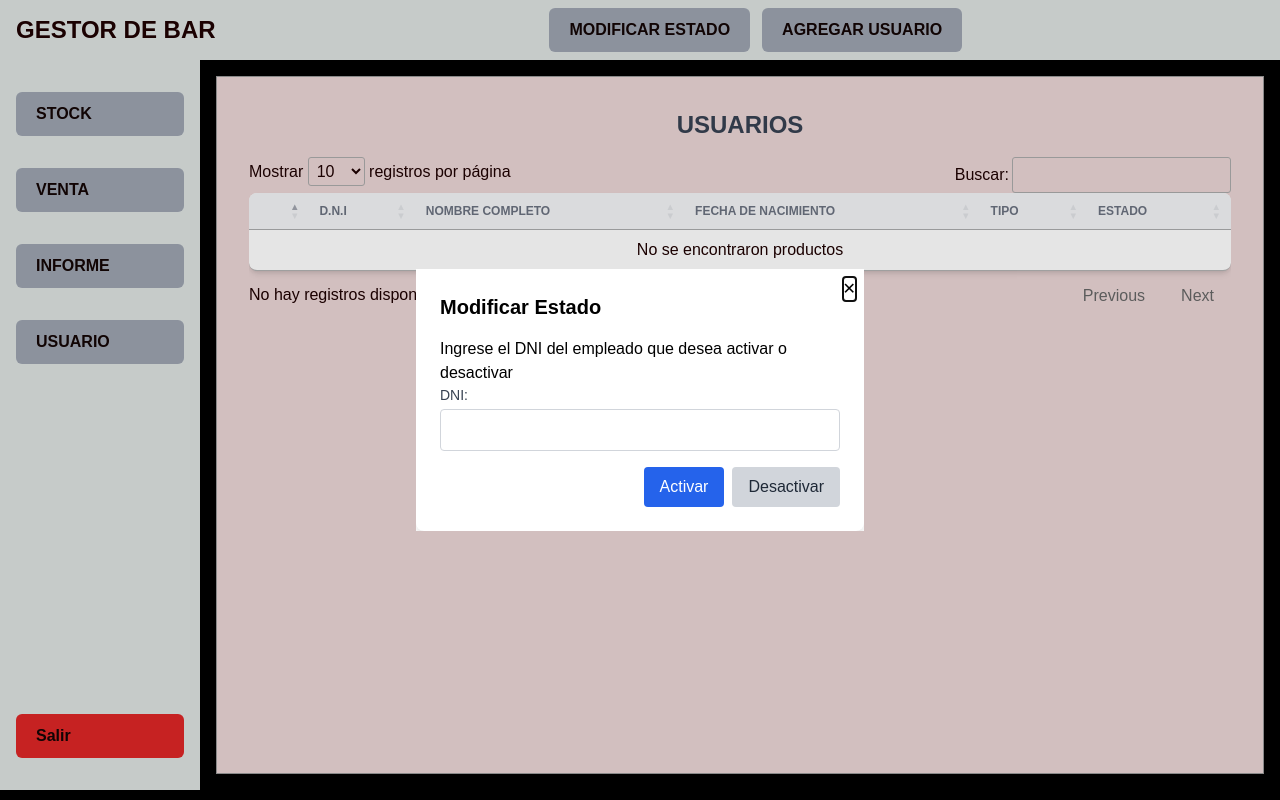
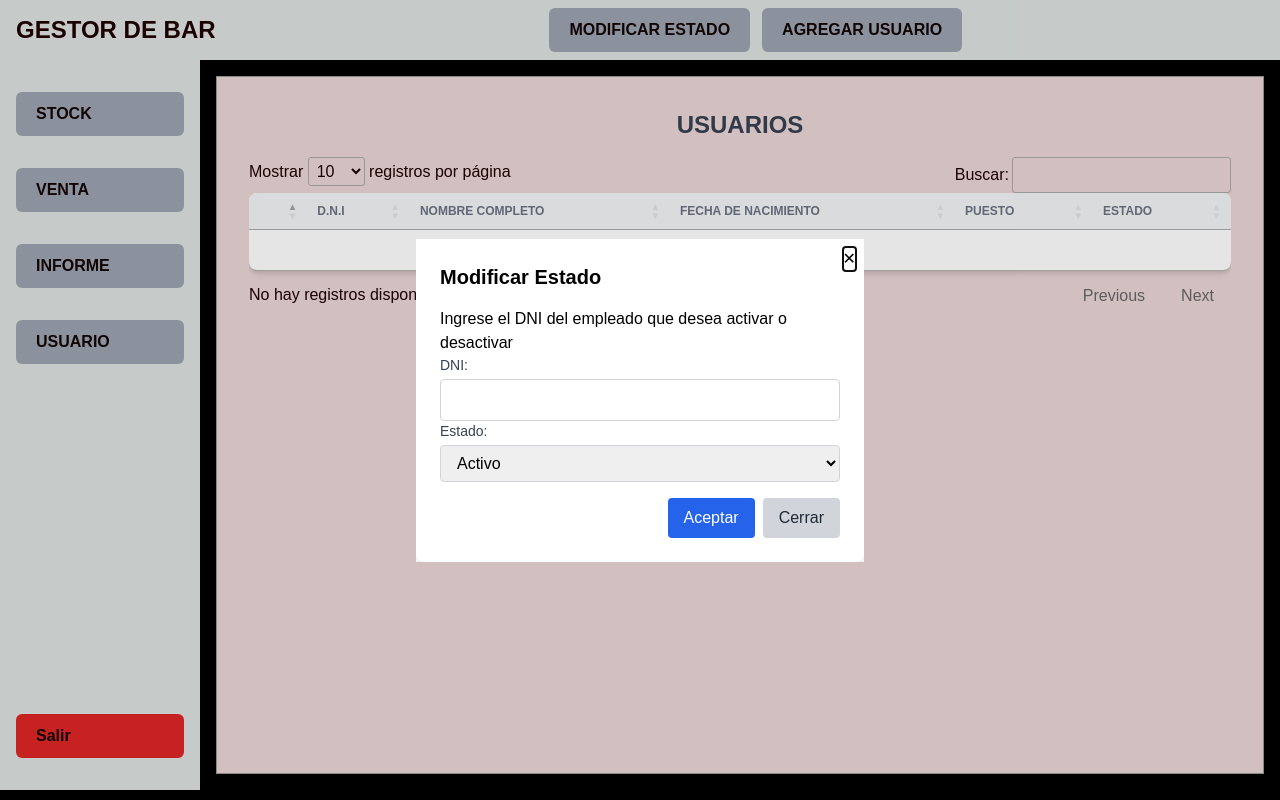
Before and after one commit to FrancoGarcia21/Proyecto-Web-Bar, a Flask app: page /usuario in a window 1280 px wide, after a click on "MODIFICAR ESTADO". Run offline with Flask 3, Linux system fonts and the light colour scheme; data that the repository does not hold is empty; some libraries are stand-ins or nearby versions.

Commit message:
funcion cargar  y modificar usuarios
Se agrego la función cargar usuarios y modificar el estado

```diff
--- a/controllers/usuario.py
+++ b/controllers/usuario.py
@@ -7,8 +7,51 @@ def obtener_usuarios():
         return []  # Devuelve lista vacía si falla la conexión
 
     cursor = conexion.cursor()
-    cursor.execute('SELECT * FROM public."Usuario"')
+    cursor.execute('SELECT * FROM public."usuarios"')
     usuarios = cursor.fetchall()
     cursor.close()
     conexion.close()
     return usuarios
+
+
+def cargar_usuario(dni, nombre, fecha_nacimiento, puesto, estado, clave):
+    """ Función para gargar un usuario en la base """
+    conexion = get_connection()
+    if conexion is None:
+        return False
+
+    try:
+        cursor = conexion.cursor()
+        cursor.execute("""
+            INSERT INTO public."usuarios" (dni_usuario, nombre, fecha_nacimiento, tipo_usuario, estado, clave)
+            VALUES (%s, %s, %s, %s, %s, %s)
+        """, (dni, nombre, fecha_nacimiento, puesto, estado, clave))
+        conexion.commit()
+        cursor.close()
+        conexion.close()
+        return True
+    except Exception as e:
+        print("Error al cargar usuario:", e)
+        return False
+
+def modificar_usuario(dni, estado):
+    """ Función que modifica el estado en la base """
+    conexion = get_connection()
+
+    if conexion is None:
+        return False
+
+    try:
+        cursor = conexion.cursor()
+        cursor.execute("""
+            UPDATE public.usuarios
+            SET estado = %s
+            WHERE dni_usuario = %s
+        """, (estado, dni))
+        conexion.commit()
+        cursor.close()
+        conexion.close()
+        return True
+    except Exception as e:
+        print( "Error al modificar Usuario: ", e)
+        return False
--- a/routes/usuario.py
+++ b/routes/usuario.py
@@ -1,5 +1,5 @@
-from flask import Blueprint, render_template
-from controllers.usuario import obtener_usuarios
+from flask import Blueprint, render_template, request, redirect, url_for
+from controllers.usuario import obtener_usuarios, cargar_usuario, modificar_usuario
 
 usuario_bp = Blueprint('usuario', __name__)
 
@@ -8,3 +8,29 @@ def usuario():
     """ Función para obtener el listado de empleados """
     usuarios = obtener_usuarios()
     return render_template('usuario.html', usuarios=usuarios)
+
+
+@usuario_bp.route('/usuario/cargar', methods=['POST'])
+def cargar_usuario_route():
+    """ Función para cargar usuario , recibe datos desde el formulario """
+    dni = request.form.get('dni')
+    nombre = request.form.get('fullName')
+    fecha_nacimiento = request.form.get('birthday')
+    puesto = request.form.get('puesto')
+    estado = request.form.get('estado')
+    clave = request.form.get('password')
+
+    # Llamar a la función del controlador para insertar el usuario
+    cargar_usuario(dni, nombre, fecha_nacimiento, puesto, estado, clave)
+
+    return redirect(url_for('usuario.usuario'))  # Redirige al listado actualizado
+
+@usuario_bp.route('/usuario/modificar', methods=['POST'])
+def modificar_usuario_route():
+    """ Función para modificar el estado de un usuario """
+    dni = request.form.get('dni')
+    estado = request.form.get('estado')
+
+    modificar_usuario(dni, estado)
+
+    return redirect(url_for('usuario.usuario'))
--- a/templates/botonUsuario/usuario-agregar.html
+++ b/templates/botonUsuario/usuario-agregar.html
@@ -6,15 +6,16 @@
 
 <!-- Modal -->
 <dialog id="my_modal_1" class="modal">
+  <!-- Aca comienza el modal -->
   <div class="modal-box w-full max-w-md p-6 bg-white rounded-lg shadow-lg">
     <h3 class="text-xl font-semibold mb-4">Crear Usuario</h3>
-    <!-- Este botón cierra en la esquina -->
-    <form method="dialog">
-      <button
+
+    <!-- Formulario del modal -->
+    <form action="{{ url_for('usuario.cargar_usuario_route') }}" method="POST">
+
+      <!-- Este botón cierra en la esquina -->
+      <button type="button" onclick="my_modal_1.close()"
         class="btn btn-sm btn-circle btn-ghost absolute right-2 top-2">✕</button>
-    </form>
-    <!-- Formulario del modal -->
-    <form method="post" action>
 
       <div>
         <label for="idName"
@@ -34,8 +35,24 @@
       <div>
         <label for="idPuesto"
           class="block text-sm font-medium text-gray-700">Puesto:</label>
-        <input type="text" name="puesto" id="idPuesto"
+        <select name="puesto" id="idPuesto"
           class="mt-1 block w-full rounded border border-gray-300 px-3 py-2 focus:outline-none focus:ring-2 focus:ring-blue-500">
+          <option value="vendedor">Vendedor</option>
+          <option value="cajero">Cajero</option>
+          <option value="gerente">Gerente</option>
+          <option value="encargado_barra">Encargado de barra</option>
+        </select>
+      </div>
+
+      <div>
+        <label for="idEstado"
+          class="block text-sm font-medium text-gray-700">Estado:</label>
+        <select name="estado" id="estado"
+          class="mt-1 block w-full rounded border border-gray-300 px-3 py-2 focus:outline-none focus:ring-2 focus:ring-blue-500">
+          <option value="activo">Activo</option>
+          <option value="suspendido">Suspendido</option>
+          <option value="inactivo">Inactivo</option>
+        </select>
       </div>
 
       <div>
--- a/templates/botonUsuario/usuario-modificar.html
+++ b/templates/botonUsuario/usuario-modificar.html
@@ -8,14 +8,13 @@
 <dialog id="my_modal_2" class="modal">
   <div class="modal-box w-full max-w-md p-6 bg-white rounded-lg shadow-lg">
     <h3 class="text-xl font-semibold mb-4">Modificar Estado</h3>
-    <form method="dialog">
+
+    <p>Ingrese el DNI del empleado que desea activar o desactivar</p>
+    <!-- Formulario del modal -->
+    <form action="{{ url_for('usuario.modificar_usuario_route') }}"  method="POST" >
+
       <button
         class="btn btn-sm btn-circle btn-ghost absolute right-2 top-2">✕</button>
-    </form>
-    <p>Ingrese el DNI del empleado que desea activar o desactivar</p>
-    <!-- Formulario del modal -->
-    <form method="post" action>
-
       <div>
         <label for="idDni"
           class="block text-sm font-medium text-gray-700">DNI:</label>
@@ -23,12 +22,23 @@
           class="mt-1 block w-full rounded border border-gray-300 px-3 py-2 focus:outline-none focus:ring-2 focus:ring-blue-500">
       </div>
 
+      <div>
+        <label for="idEstado"
+          class="block text-sm font-medium text-gray-700">Estado:</label>
+        <select name="estado" id="estado"
+          class="mt-1 block w-full rounded border border-gray-300 px-3 py-2 focus:outline-none focus:ring-2 focus:ring-blue-500">
+          <option value="activo">Activo</option>
+          <option value="suspendido">Suspendido</option>
+          <option value="inactivo">Inactivo</option>
+        </select>
+      </div>
+
       <!-- Botones del formulario -->
       <div class="flex justify-end space-x-2 pt-4">
         <button type="submit"
-          class="px-4 py-2 bg-blue-600 text-white rounded hover:bg-blue-700">Activar</button>
+          class="px-4 py-2 bg-blue-600 text-white rounded hover:bg-blue-700">Aceptar</button>
         <button type="button" onclick="my_modal_2.close()"
-          class="px-4 py-2 bg-gray-300 text-gray-800 rounded hover:bg-gray-400">Desactivar</button>
+          class="px-4 py-2 bg-gray-300 text-gray-800 rounded hover:bg-gray-400">Cerrar</button>
       </div>
     </form>
   </div>
--- a/templates/usuariosLista.html
+++ b/templates/usuariosLista.html
@@ -17,7 +17,7 @@
           class="px-6 py-3 text-left text-xs font-medium text-gray-500 uppercase">Fecha
           de Nacimiento</th>
         <th
-          class="px-6 py-3 text-left text-xs font-medium text-gray-500 uppercase">Tipo</th>
+          class="px-6 py-3 text-left text-xs font-medium text-gray-500 uppercase">Puesto</th>
         <th
           class="px-6 py-3 text-left text-xs font-medium text-gray-500 uppercase">Estado</th>
       </tr>
@@ -30,7 +30,7 @@
         <td class="px-6 py-4 text-sm text-gray-700">{{ usuario[1] }}</td>
         <td class="px-6 py-4 text-sm text-gray-700">{{ usuario[3] }}</td>
         <td class="px-6 py-4 text-sm text-gray-700">{{ usuario[2] }}</td>
-        <td class="px-6 py-4 text-sm text-gray-700"></td>
+        <td class="px-6 py-4 text-sm text-gray-700">{{ usuario[5] }}</td>
       </tr>
       {% endfor %}
     </tbody>
```
